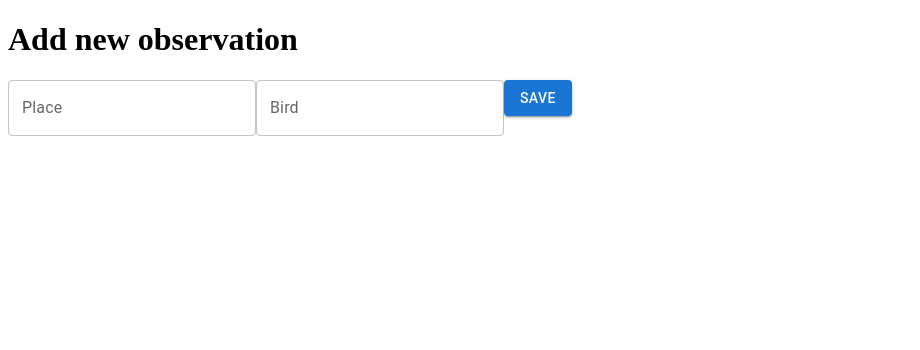
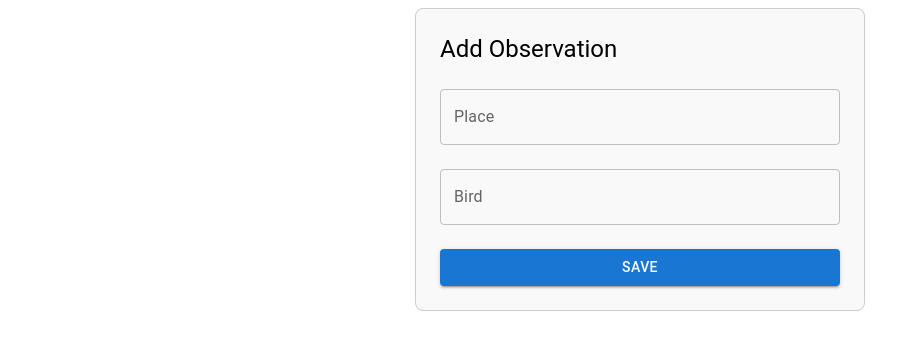
Before and after one commit to Vi7ality/bird-watcher-notes, a React (Vite) app: page /add in a window 1280 px wide. Shown: the top 350 px of the page, without its empty margins (0-920 px from the left). Built offline with nearby package versions, Linux system fonts and the light colour scheme.

Commit message:
styles added

```diff
--- a/src/components/ObservationForm.tsx
+++ b/src/components/ObservationForm.tsx
@@ -1,4 +1,4 @@
-import { Button, TextField } from "@mui/material";
+import { Box, Button, TextField, Typography } from "@mui/material";
 import { Observation } from "../models/observation";
 import { ChangeEventHandler } from "react";
 
@@ -11,7 +11,20 @@ interface ObservationFormProps {
 
 const ObservationForm = ({ observation, handleChange, handleSave, mode }: ObservationFormProps) => {
   return (
-    <>
+    <Box
+      sx={{
+        maxWidth: 400,
+        margin: "0 auto",
+        padding: 3,
+        border: "1px solid #ccc",
+        borderRadius: "8px",
+        backgroundColor: "#f9f9f9",
+      }}
+    >
+      <Typography variant="h5" gutterBottom>
+        {mode === "save" ? "Add Observation" : "Edit Observation"}
+      </Typography>
+
       {mode === "save" && (
         <>
           <TextField
@@ -19,9 +32,24 @@ const ObservationForm = ({ observation, handleChange, handleSave, mode }: Observ
             name="location"
             value={observation.location}
             onChange={handleChange}
+            fullWidth
+            margin="normal"
           />
-          <TextField label="Bird" name="bird" value={observation.bird} onChange={handleChange} />
-          <Button variant="contained" color="primary" onClick={handleSave}>
+          <TextField
+            label="Bird"
+            name="bird"
+            value={observation.bird}
+            onChange={handleChange}
+            fullWidth
+            margin="normal"
+          />
+          <Button
+            variant="contained"
+            color="primary"
+            onClick={handleSave}
+            fullWidth
+            sx={{ marginTop: 2 }}
+          >
             Save
           </Button>
         </>
@@ -36,6 +64,8 @@ const ObservationForm = ({ observation, handleChange, handleSave, mode }: Observ
             value={observation.date}
             onChange={handleChange}
             InputLabelProps={{ shrink: true }}
+            fullWidth
+            margin="normal"
           />
           <TextField
             label="Time"
@@ -44,20 +74,37 @@ const ObservationForm = ({ observation, handleChange, handleSave, mode }: Observ
             value={observation.time}
             onChange={handleChange}
             InputLabelProps={{ shrink: true }}
+            fullWidth
+            margin="normal"
           />
           <TextField
             label="Place"
             name="location"
             value={observation.location}
             onChange={handleChange}
+            fullWidth
+            margin="normal"
           />
-          <TextField label="Bird" name="bird" value={observation.bird} onChange={handleChange} />
-          <Button variant="contained" color="primary" onClick={handleSave}>
-            Edit observation
+          <TextField
+            label="Bird"
+            name="bird"
+            value={observation.bird}
+            onChange={handleChange}
+            fullWidth
+            margin="normal"
+          />
+          <Button
+            variant="contained"
+            color="primary"
+            onClick={handleSave}
+            fullWidth
+            sx={{ marginTop: 2 }}
+          >
+            Edit Observation
           </Button>
         </>
       )}
-    </>
+    </Box>
   );
 };
 
--- a/src/pages/AddObservationPage.tsx
+++ b/src/pages/AddObservationPage.tsx
@@ -30,7 +30,6 @@ const AddObservationPage = () => {
 
   return (
     <div>
-      <h1>Add new observation</h1>
       <ObservationForm
         mode="save"
         observation={observation}
--- a/src/pages/EditObservation.tsx
+++ b/src/pages/EditObservation.tsx
@@ -50,7 +50,6 @@ const EditObservation = () => {
             mt: 4,
           }}
         >
-          <h1>Edit observation</h1>
           <ObservationForm
             mode="edit"
             observation={observation}
```
